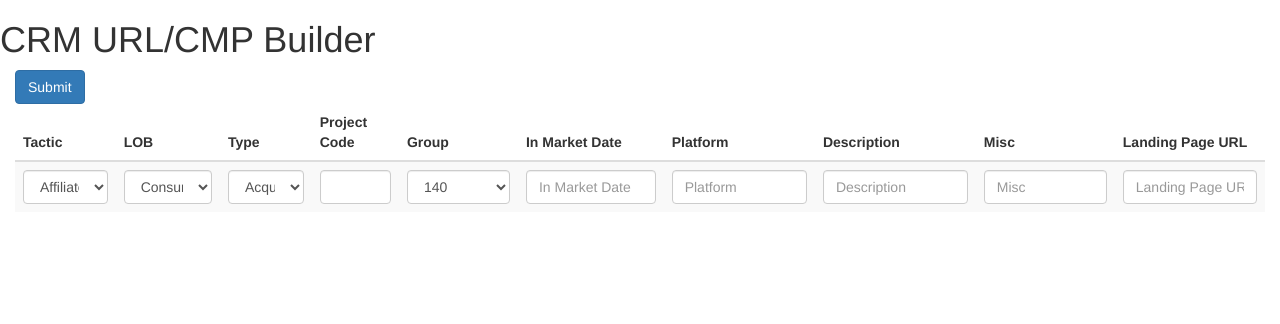
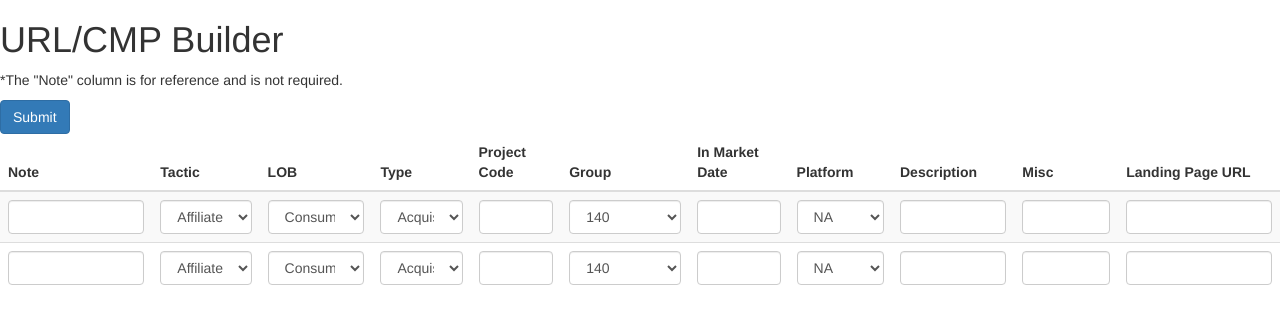
Before and after one commit to nllerandi/form-to-excel-22718, a Flask app: template templates/fios.html in a window 1280 px wide. Shown: the top 324 px of the page. Run offline with Flask 2, Linux system fonts and the light colour scheme; the template is opened without the code that fills it, so the values that code supplies are empty; some libraries are stand-ins or nearby versions.

Commit message:
multiple rows

```diff
--- a/app.py
+++ b/app.py
@@ -9,12 +9,13 @@ app = Flask(__name__)
 def home():
     return render_template('home.html')
 
-@app.route('/crm')
+@app.route('/fios')
 def fios():
     return render_template("fios.html")
 
 @app.route('/fiosForm', methods=['POST'])
 def fiosForm():
+    note = request.form["note"]
     marketingtactic = request.form["marketingtactic"]
     lineofbusiness = request.form["lineofbusiness"]
     marketingcampaigntype = request.form["marketingcampaigntype"]
@@ -25,19 +26,41 @@ def fiosForm():
     description = request.form["description"]
     misc = request.form["misc"]
     landingpageurl = request.form["landingpageurl"]
+    encodedurl = landingpageurl + "?cmp=" + marketingtactic + "_" + lineofbusiness + "_" + marketingcampaigntype + "_" + projectcode + "_" + marketinggroup + "_" + inmarketdate + "_" + platform + "_" + projectcode + "_" + description + "_" + misc
+
+    note2 = request.form["note2"]
+    marketingtactic2 = request.form["marketingtactic2"]
+    lineofbusiness2 = request.form["lineofbusiness2"]
+    marketingcampaigntype2 = request.form["marketingcampaigntype2"]
+    projectcode2 = request.form["projectcode2"]
+    marketinggroup2 = request.form["marketinggroup2"]
+    inmarketdate2 = request.form["inmarketdate2"]
+    platform2 = request.form["platform2"]
+    description2 = request.form["description2"]
+    misc2 = request.form["misc2"]
+    landingpageurl2 = request.form["landingpageurl2"]
+    encodedurl2 = landingpageurl2 + "?cmp=" + marketingtactic2 + "_" + lineofbusiness2 + "_" + marketingcampaigntype2 + "_" + projectcode2 + "_" + marketinggroup2 + "_" + inmarketdate2 + "_" + platform2 + "_" + projectcode2 + "_" + description2 + "_" + misc2
+
+    d = {
+        "Note": [note, note2],
+        "Encoded_URL": [encodedurl, encodedurl2]
+         }
+
+    df = pd.DataFrame(d, columns = ["Note", "Encoded_URL"])
 
     # Create a Pandas dataframe from the data.
-    df = pd.DataFrame({"Marketing Tactic": [marketingtactic],
-                       "Line of Business": [lineofbusiness],
-                       "Marketing Campaign Type": [marketingcampaigntype],
-                       "Project Code": [projectcode],
-                       "Marketing Group": [marketinggroup],
-                       "In Market Date": [inmarketdate],
-                       "Platform": [platform],
-                       "Description": [description],
-                       "Misc": [misc],
-                       "Concat": [landingpageurl + "?cmp=" + marketingtactic + "_" + lineofbusiness + "_" + marketingcampaigntype + "_" + projectcode + "_" + marketinggroup + "_" + inmarketdate + "_" + platform + "_" + projectcode + "_" + description + "_" + misc]
-                       })
+    # df = pd.DataFrame({"Note": [note],
+    #                    "Marketing Tactic": [marketingtactic],
+    #                    "Line of Business": [lineofbusiness],
+    #                    "Marketing Campaign Type": [marketingcampaigntype],
+    #                    "Project Code": [projectcode],
+    #                    "Marketing Group": [marketinggroup],
+    #                    "In Market Date": [inmarketdate],
+    #                    "Platform": [platform],
+    #                    "Description": [description],
+    #                    "Misc": [misc],
+    #                    "Encoded URL": [landingpageurl + "?cmp=" + marketingtactic + "_" + lineofbusiness + "_" + marketingcampaigntype + "_" + projectcode + "_" + marketinggroup + "_" + inmarketdate + "_" + platform + "_" + projectcode + "_" + description + "_" + misc]
+    #                    })
 
     # Create a Pandas Excel writer using XlsxWriter as the engine.
     writer = pd.ExcelWriter('pandas_simple.xlsx', engine='xlsxwriter')
--- a/templates/fios.html
+++ b/templates/fios.html
@@ -1,11 +1,13 @@
 {% extends "base.html" %}
 {% block content %}
-<h1>CRM URL/CMP Builder</h1>
+<h1>URL/CMP Builder</h1>
+<p>*The "Note" column is for reference and is not required.</p>
 <form id="fiosForm" action="/fiosForm" method="post">
-<div class="container-fluid">
+{#<div class="container-fluid">#}
     <table class="table table-striped">
         <thead>
             <tr>
+                <th>Note</th>
                 <th>Tactic</th>
                 <th>LOB</th>
                 <th>Type</th>
@@ -21,6 +23,9 @@
         <tbody>
             <tr>
                 <div class="form-row">
+                    <td>
+                        <input type="text" class="form-control" id="note" name="note"/>
+                    </td>
                     <td>
                         <select list="marketingtactic" class="form-control" id="marketingtactic" name="marketingtactic" placeholder="Marketing Tactic">
                             <option value="AFC">Affiliate</option>
@@ -45,7 +50,7 @@
                         </select>
                     </td>
                     <td>
-                        <input type="text" class="form-control" id="projectcode" name="projectcode" pattern="^[0-9]{6,6}$" title="Enter 6 digit Org code" size="6" required>
+                        <input type="text" class="form-control" id="projectcode" name="projectcode" minlength="6" maxlength="6" pattern="^[0-9]{6,6}$" title="Enter 6 digit Org code" size="6" required>
                     </td>
                     <td>
                         <select list="marketinggroup" class="form-control" id="marketinggroup" name="marketinggroup" placeholder="Group">
@@ -56,31 +61,91 @@
                         </select>
                     </td>
                     <td>
-                        <input type="text" class="form-control" id="inmarketdate" name="inmarketdate" placeholder="In Market Date">
+                        <input type="text" class="form-control" id="inmarketdate" name="inmarketdate" pattern="^(0[1-9]|1[012])(0[1-9]|[12][0-9]|3[01])(19|20)\d\d$" size="8" required/>
                     </td>
                     <td>
-                        <input list="platform" class="form-control" name="platform" placeholder="Platform">
-                        <datalist id="platform" name="platform">
-                            <option value="FBK">
-                            <option value="TWT">
-                            <option value="GGL">
-                            <option value="INS">
-                        </datalist>
+                        <select list="platform" class="form-control" id="platform" name="platform">
+                            <option value="NA">NA</option>
+                            <option value="FBK">Facebook</option>
+                            <option value="TWT">Twitter</option>
+                            <option value="GGL">Google</option>
+                        </select>
                     </td>
                     <td>
-                        <input type="text" class="form-control" id="description" name="description" placeholder="Description">
+                        <input type="text" class="form-control" id="description" name="description" maxLength="10" size="10" required>
                     </td>
                     <td>
-                        <input type="text" class="form-control" id="misc" name="misc" placeholder="Misc">
+                        <input type="text" class="form-control" id="misc" name="misc" maxLength="10" size="10" required>
                     </td>
                     <td>
-                        <input type="text" class="form-control" id="landingpageurl" name="landingpageurl" placeholder="Landing Page URL">
+                        <input type="text" class="form-control" id="landingpageurl" name="landingpageurl" pattern="https://.+" title="Must be a secure URL - use https://" required>
+                    </td>
+                </div>
+            </tr>
+{#            SECOND ROW#}
+            <tr>
+                <div class="form-row">
+                    <td>
+                        <input type="text" class="form-control" id="note2" name="note2"/>
+                    </td>
+                    <td>
+                        <select list="marketingtactic2" class="form-control" id="marketingtactic2" name="marketingtactic2">
+                            <option value="AFC">Affiliate</option>
+                            <option value="BAC">Banner Ad</option>
+                            <option value="EMC">Email</option>
+                            <option value="OLV">Online Video</option>
+                        </select>
+                    </td>
+                    <td>
+                        <select list="lineofbusiness2" class="form-control" id="lineofbusiness2" name="lineofbusiness2">
+                            <option value="CON">Consumer</option>
+                            <option value="SMB">Small Business</option>
+                        </select>
+                    </td>
+                    <td>
+                        <select list="marketingcampaigntype2" class="form-control" id="marketingcampaigntype2" name="marketingcampaigntype2">
+                            <option value="ACQ">Acquisition</option>
+                            <option value="CRM">CRM</option>
+                            <option value="PRS">Prospect</option>
+                            <option value="AWR">Awareness</option>
+                            <option value="OTH">Other</option>
+                        </select>
+                    </td>
+                    <td>
+                        <input type="text" class="form-control" id="projectcode2" name="projectcode2" minlength="6" maxlength="6" pattern="^[0-9]{6,6}$" title="Enter 6 digit Org code" size="6" required>
+                    </td>
+                    <td>
+                        <select list="marketinggroup2" class="form-control" id="marketinggroup2" name="marketinggroup2">
+                            <option value="OF">140</option>
+                            <option value="AA">AdAsia</option>
+                            <option value="AM">Ascend Marketing</option>
+                            <option value="BG">Bite Global</option>
+                        </select>
+                    </td>
+                    <td>
+                        <input type="text" class="form-control" id="inmarketdate2" name="inmarketdate2" pattern="^(0[1-9]|1[012])(0[1-9]|[12][0-9]|3[01])(19|20)\d\d$" size="8" required/>
+                    </td>
+                    <td>
+                        <select list="platform2" class="form-control" id="platform2" name="platform2">
+                            <option value="NA">NA</option>
+                            <option value="FBK">Facebook</option>
+                            <option value="TWT">Twitter</option>
+                            <option value="GGL">Google</option>
+                        </select>
+                    </td>
+                    <td>
+                        <input type="text" class="form-control" id="description2" name="description2" maxLength="10" size="10" required>
+                    </td>
+                    <td>
+                        <input type="text" class="form-control" id="misc2" name="misc2" maxLength="10" size="10" required>
+                    </td>
+                    <td>
+                        <input type="text" class="form-control" id="landingpageurl2" name="landingpageurl2" pattern="https://.+" title="Must be a secure URL - use https://" required>
                     </td>
                 </div>
             </tr>
         </tbody>
 <button type="submit" class="btn btn-primary" id="submit-button">Submit</button>
 </form>
-{#<input type="submit" id="submit-button">#}
 
 {% endblock %}
--- a/templates/home.html
+++ b/templates/home.html
@@ -1,9 +1,8 @@
 {% extends "base.html" %}
 {% block content %}
     <h1>URL/CMP Builder</h1>
-    <p>under construction</p>
-    <h2>CRM</h2>
+    <h2>Fios</h2>
     <ul>
-        <li><a href="/crm">CRM</a></li>
+        <li><a href="/fios">Fios</a></li>
     </ul>
 {% endblock %}
```
Also changed, not shown: 1 other file.
